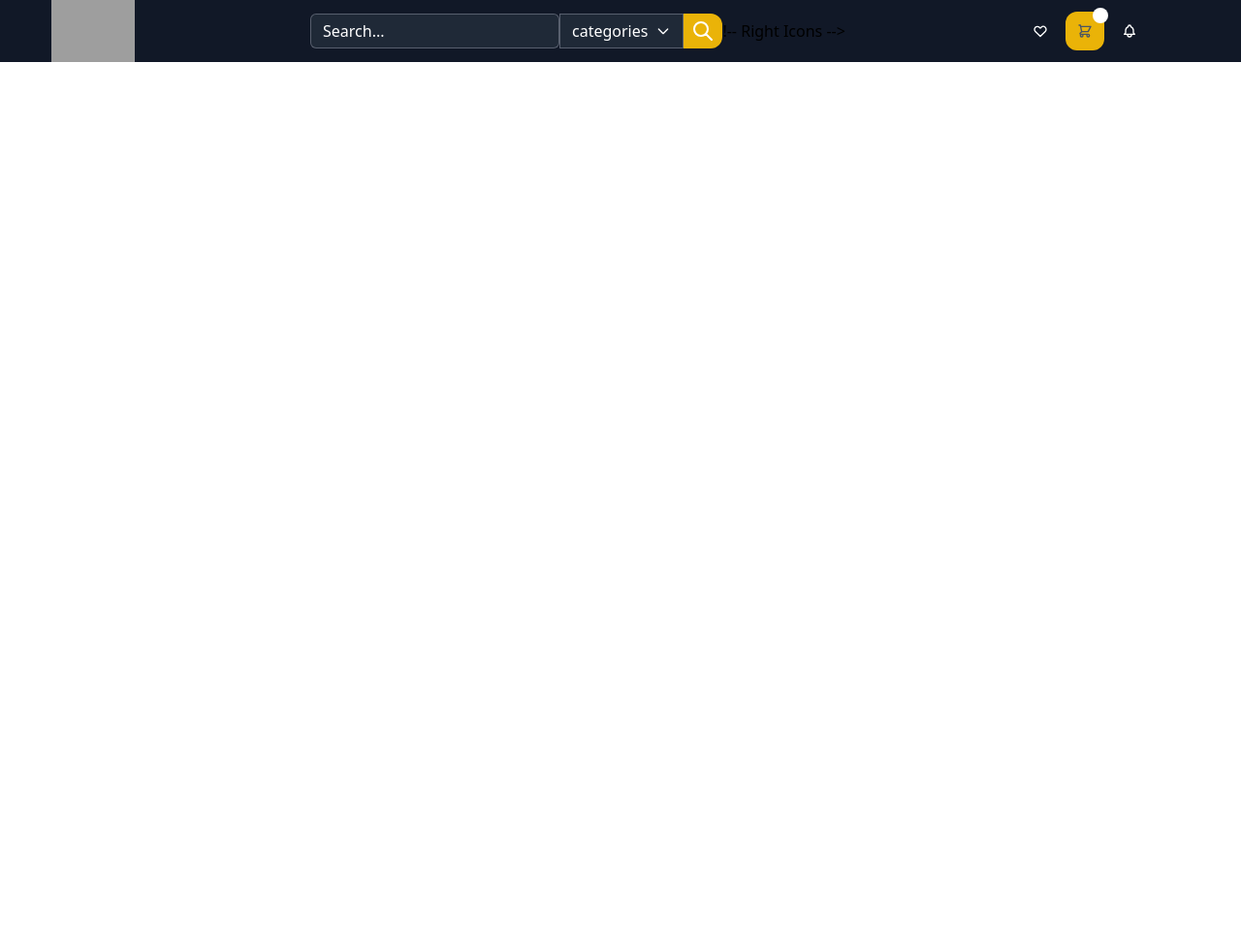
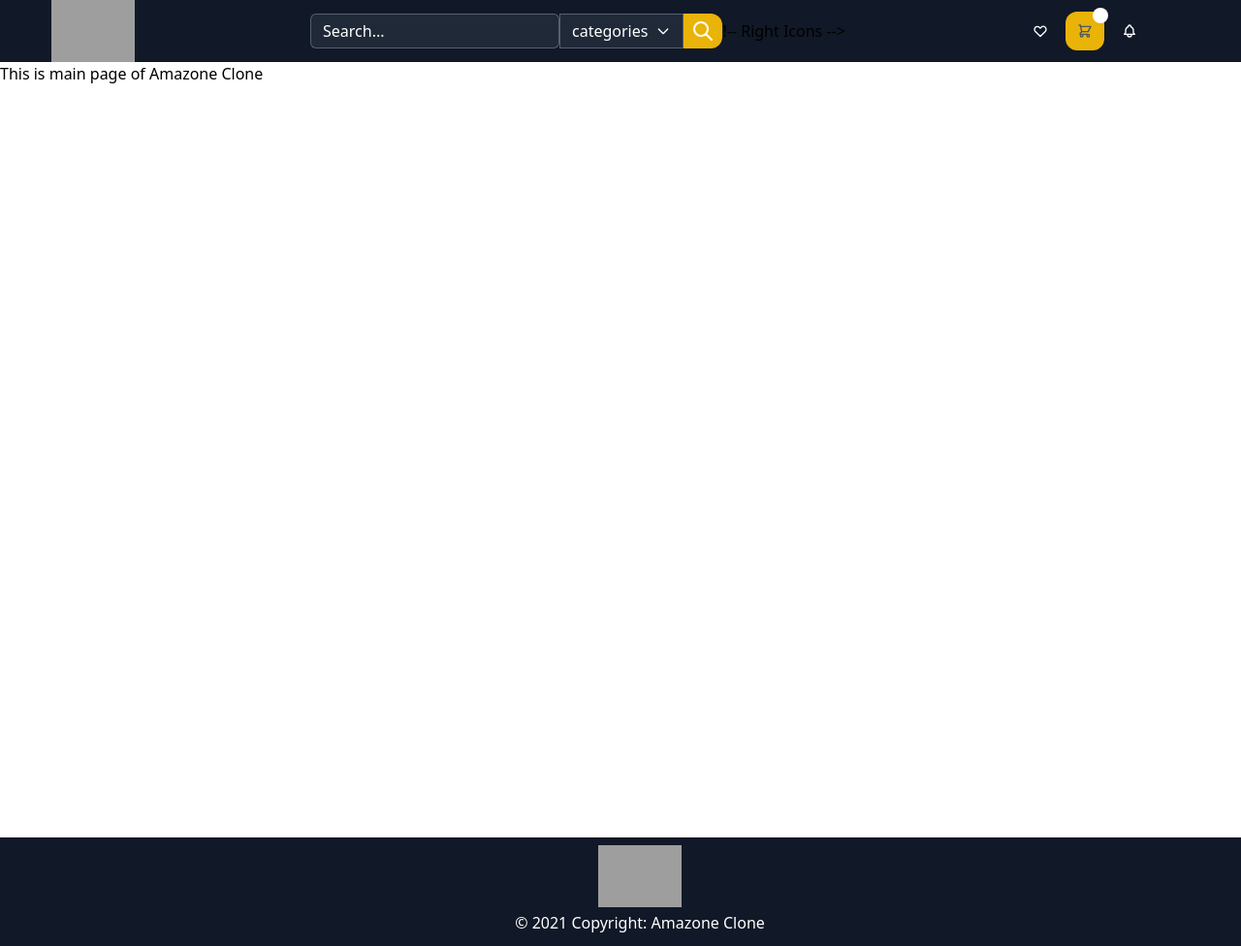
Before and after one commit to ogi62/vanillaJSAmazonClone, a plain HTML site: page index.html in a window 1280 px wide. Shown: the whole page at 97% size. Before the commit the page ends 800 px from the top, so only its background shows below. Drawn offline with nearby package versions, Linux system fonts and the light colour scheme; grey boxes are pictures that could not be loaded.

Commit message:
added footer

```diff
--- a/index.html
+++ b/index.html
@@ -121,7 +121,20 @@
           <svg class="rounded h-12 w-12" data-jdenticon-value="Jessy"></svg>
         </div>
       </div>
-      <div class="main"></div>
+      <div class="main min-h-screen">
+        <h1>This is main page of Amazone Clone</h1>
+      </div>
+      <div class="footer h-28 bg-gray-900 flex flex-row items-center justify-center">
+        <div class="logo w-30 h-28 ml-10 flex flex-col items-center justify-center">
+          <img
+            class="w-28 h-16 object-contain flex"
+            src="https://www.pinclipart.com/picdir/big/57-576184_view-our-amazon-storefront-amazon-logo-white-png.png"
+          />
+          <p class="text-white p-1 m-0">© 2021 Copyright: Amazone Clone</p>
+
+          </div>
+        </div>
+      </div>
     </div>
   </body>
 </html>
```
Also changed, not shown: cart.html (+9 -1 lines).
